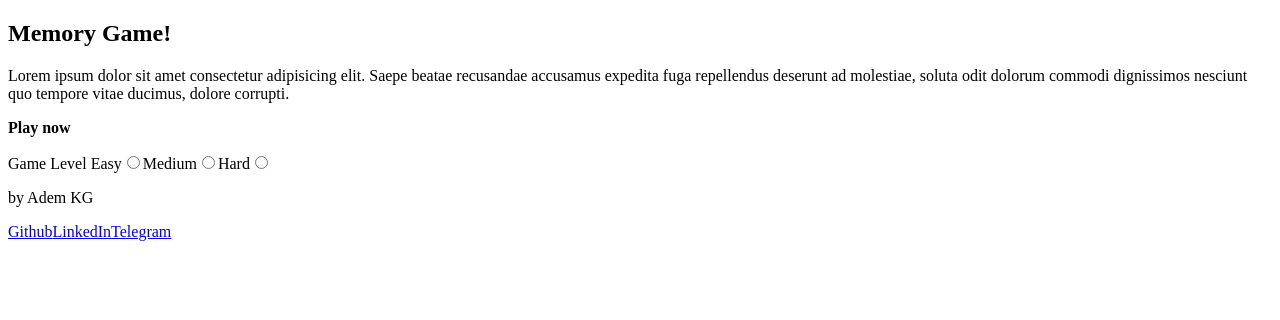
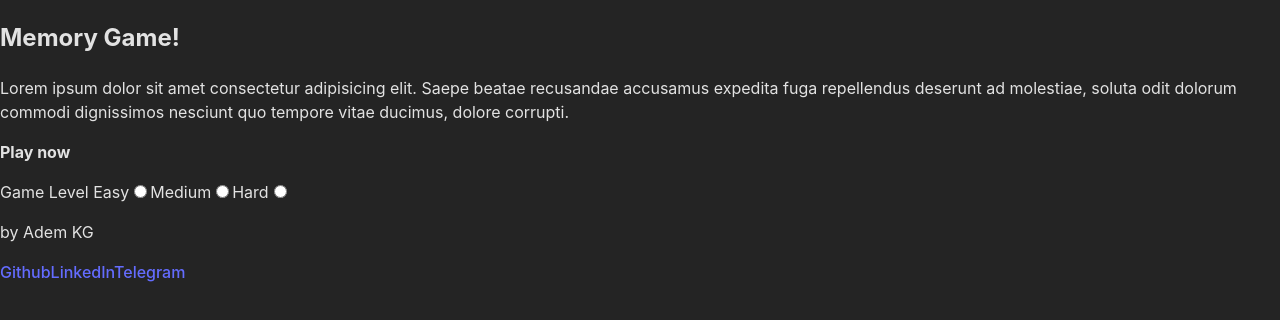
Before and after one commit to marwanGA09/pokemon-memory-game, a React (Vite) app: page / in a window 1280 px wide. Shown: the top 320 px of the page. Built offline with nearby package versions, Linux system fonts and the light colour scheme.

Commit message:
style  App component

```diff
--- a/src/index.css
+++ b/src/index.css
@@ -1,4 +1,4 @@
-/* :root {
+:root {
   font-family: Inter, system-ui, Avenir, Helvetica, Arial, sans-serif;
   line-height: 1.5;
   font-weight: 400;
@@ -24,12 +24,10 @@ a:hover {
 
 body {
   margin: 0;
-  display: flex;
-  place-items: center;
   min-width: 320px;
-  min-height: 100vh;
+  height: 100vh;
 }
-
+/*
 h1 {
   font-size: 3.2em;
   line-height: 1.1;
@@ -66,3 +64,9 @@ button:focus-visible {
     background-color: #f9f9f9;
   }
 } */
+
+/* .app {
+  margin: 0;
+  height: 100vh;
+  background-color: aqua;
+} */
```
